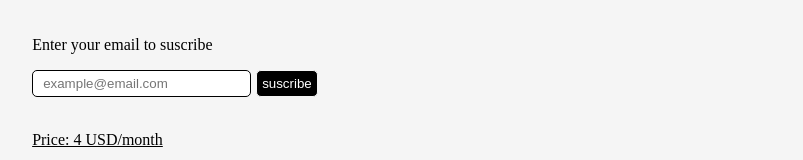
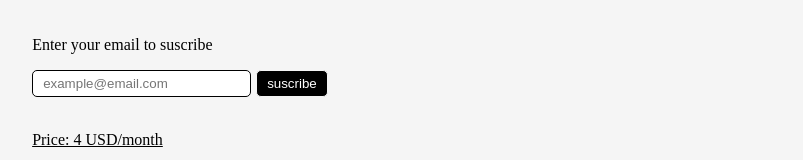
Before and after one commit to juandavidGF/ideas, a Next.js app: page / in a window 1280 px wide. Shown: the part 415-575 px from the top of the page, without its empty margins (246-1049 px from the left). Built offline with nearby package versions, Linux system fonts and the light colour scheme.

Commit message:
add horizantal padding to button

```diff
--- a/src/styles/Home.module.css
+++ b/src/styles/Home.module.css
@@ -15,7 +15,7 @@
 	border: 1px solid black;
 }
 .suscribe {
-	padding: 5px;
+	padding: 5px 10px;
 	color: white;
 	background-color: black;
 	border: 1px solid #f5f5f5;
```
